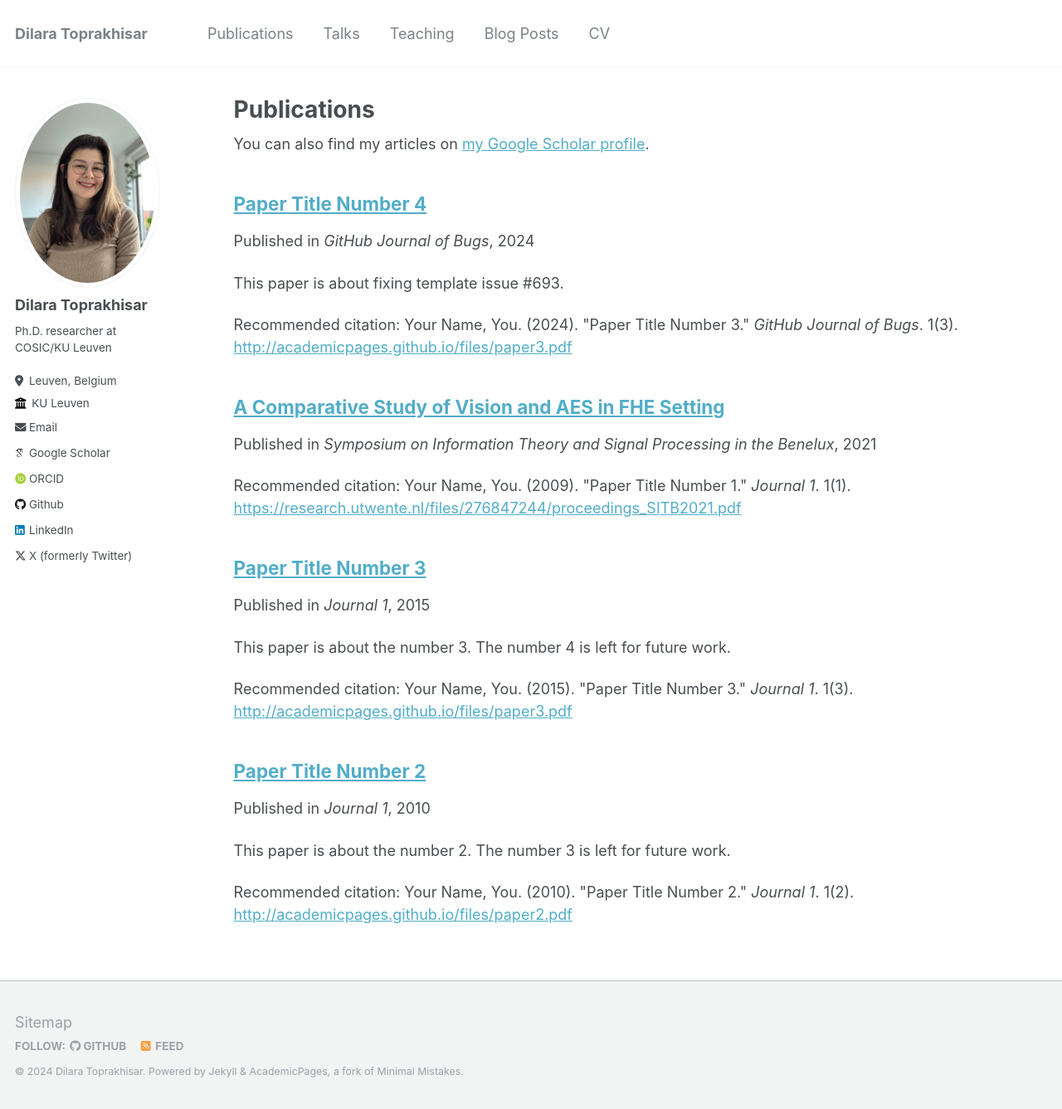
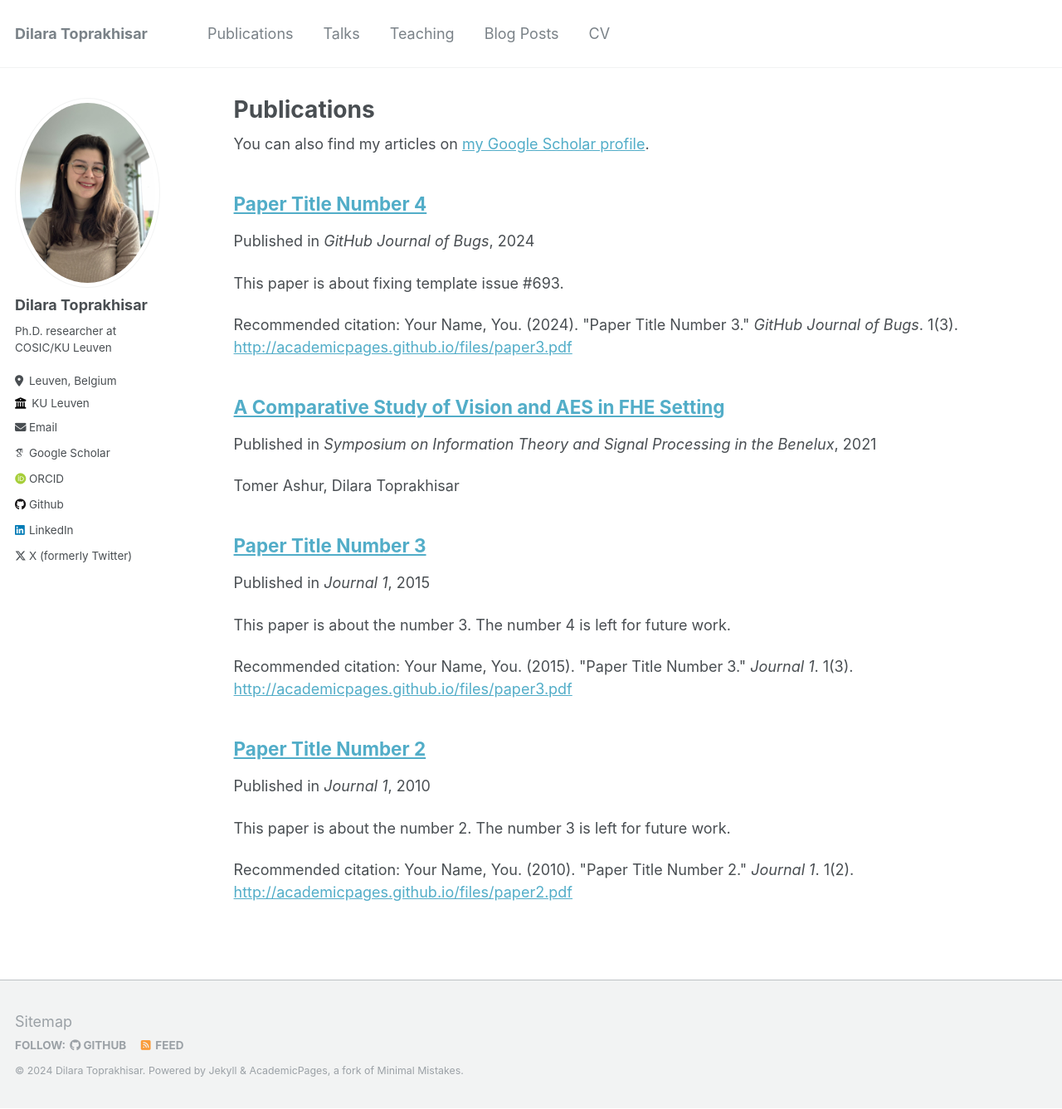
Before and after one commit to dilaratoprakhisar/dilaratoprakhisar.github.io, a Jekyll site: the page built from _pages/publications.md, in a window 1280 px wide and 1337 px high. Shown: the whole window at 83% size. Built offline with Jekyll 4.4.1, drawn with Linux system fonts in a browser that asks for light colours; some web fonts are replaced.

Commit message:
Update 2009-10-01-paper-title-number-1.md
Signed-off-by: dilaratoprakhisar <114151637+dilaratoprakhisar@users.noreply.github.com>

```diff
--- a/_publications/2009-10-01-paper-title-number-1.md
+++ b/_publications/2009-10-01-paper-title-number-1.md
@@ -1,10 +1,8 @@
 ---
 title: "A Comparative Study of Vision and AES in FHE Setting"
 collection: publications
-permalink:  'https://research.utwente.nl/files/276847244/proceedings_SITB2021.pdf'  #/publication/2009-10-01-paper-title-number-1
-excerpt:
+permalink:  'https://research.utwente.nl/files/276847244/proceedings_SITB2021.pdf'
+excerpt: "Tomer Ashur, Dilara Toprakhisar"
 date: 2021-05-20
 venue: 'Symposium on Information Theory and Signal Processing in the Benelux'
-paperurl: 'https://research.utwente.nl/files/276847244/proceedings_SITB2021.pdf'
-citation: 'Your Name, You. (2009). &quot;Paper Title Number 1.&quot; <i>Journal 1</i>. 1(1).'
 ---
```
